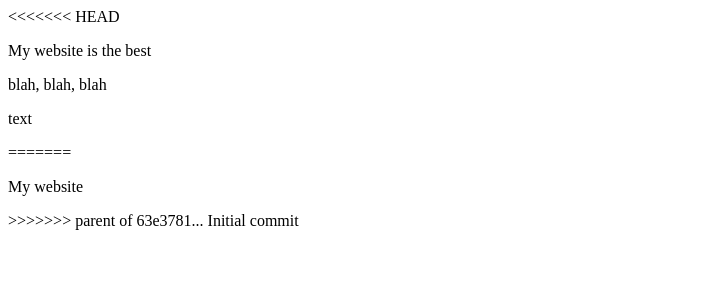
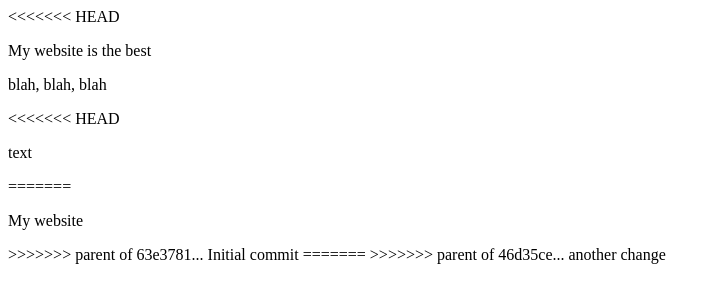
Before and after one commit to Jessicajack/Code-First-Week-Four, a plain HTML site: page index.html in a window 1280 px wide. Shown: the whole page, without its empty margins (0-721 px from the left). Drawn offline with Linux system fonts and the light colour scheme.

Commit message:
changed AGAIN

```diff
--- a/index.html
+++ b/index.html
@@ -1,7 +1,10 @@
 <<<<<<< HEAD
 <p>My website is the best<p>
   <p>blah, blah, blah<p>
+<<<<<<< HEAD
     <p>text</p>
 =======
 <p>My website<p>
 >>>>>>> parent of 63e3781... Initial commit
+=======
+>>>>>>> parent of 46d35ce... another change
```
